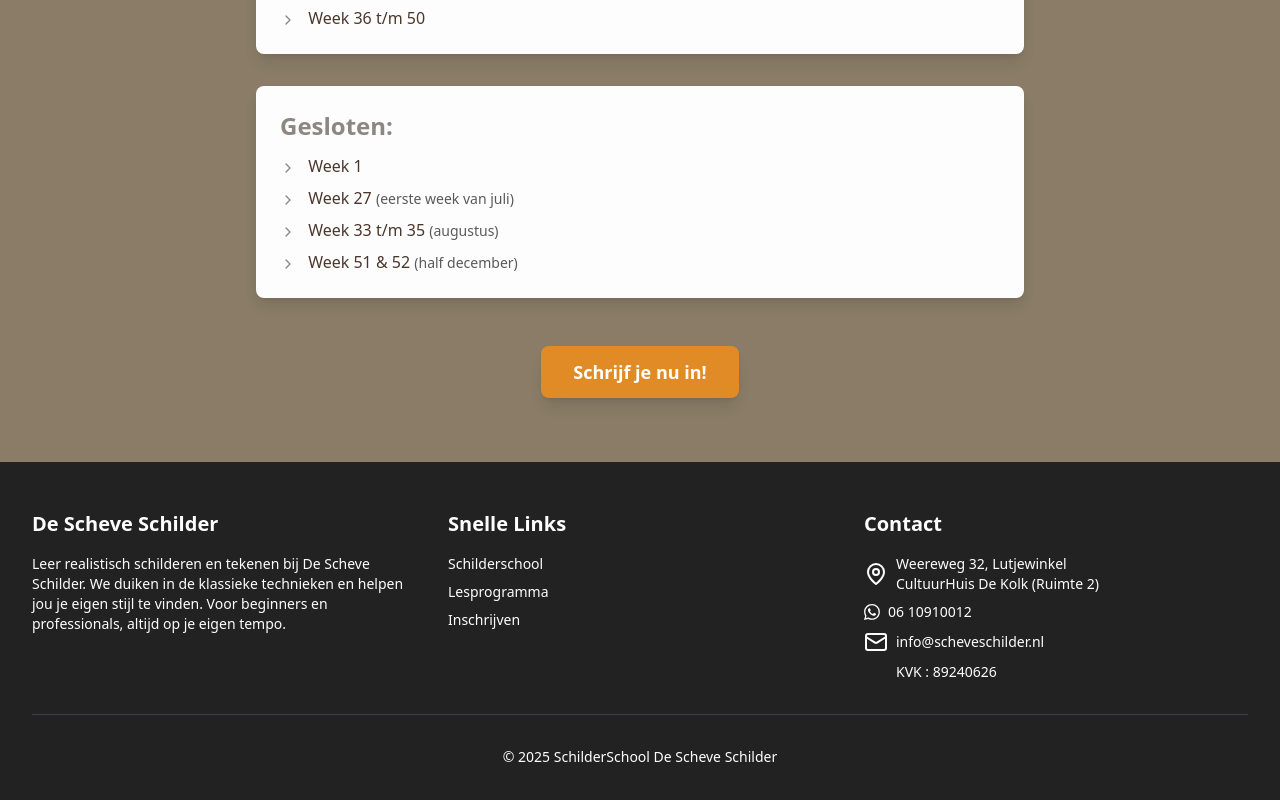
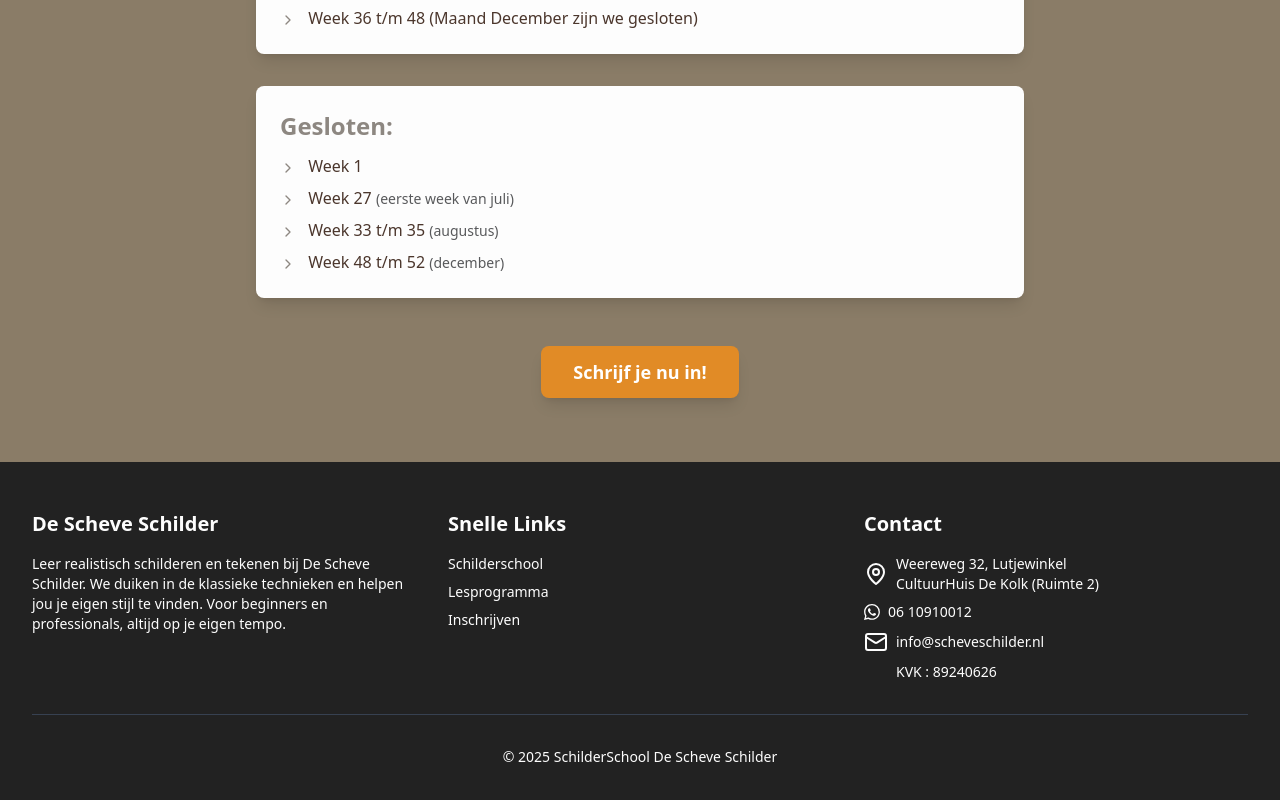
Before and after one commit to hns101/Scheve-Schilder-Website-Landingpage, a Next.js app: page /lesprogramma in a window 1280 px wide. Shown: the part 1322-2122 px from the top of the page. Built offline with nearby package versions, Linux system fonts and the light colour scheme.

Commit message:
updated vakantie text

```diff
--- a/src/app/lesprogramma/page.tsx
+++ b/src/app/lesprogramma/page.tsx
@@ -97,7 +97,7 @@ const LesprogrammaPage: React.FC = () => {
                                         className="text-sm inline-block text-[var(--color-text-muted)]">(Let op: de lessen lopen een week langer door in augustus, omdat de eerste week van juli gesloten is)</span>
                                     </li>
                                     <li className="text-[var(--color-bg-header)]">
-                                        <ChevronRightIcon/> Week 36 t/m 50
+                                        <ChevronRightIcon/> Week 36 t/m 48 (Maand December zijn we gesloten)
                                     </li>
                                 </ul>
                             </div>
@@ -118,8 +118,8 @@ const LesprogrammaPage: React.FC = () => {
                                         className="text-sm text-[var(--color-text-muted)]">(augustus)</span>
                                     </li>
                                     <li className="text-[var(--color-bg-header)]">
-                                        <ChevronRightIcon/> Week 51 & 52 <span
-                                        className="text-sm text-[var(--color-text-muted)]">(half december)</span>
+                                        <ChevronRightIcon/> Week 48 t/m 52 <span
+                                        className="text-sm text-[var(--color-text-muted)]">(december)</span>
                                     </li>
                                 </ul>
                             </div>
```
